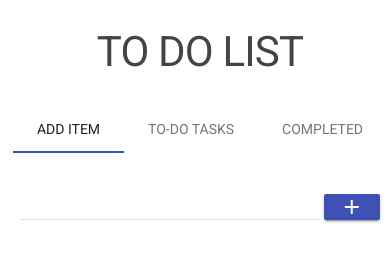
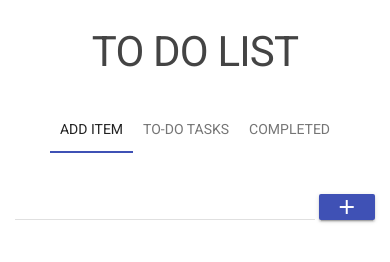
Before and after one commit to dreaoca/c2c2, a plain HTML site: page index.html in a window 390 px wide. Drawn offline with nearby package versions, Linux system fonts and the light colour scheme.

Commit message:
responsive

```diff
--- a/css/style.css
+++ b/css/style.css
@@ -41,7 +41,7 @@ p, li {
 
 div.container {
 	display: block;
-	width: 400px;
+	width: 370px;
 	margin: 0 auto;
 }
 
@@ -72,6 +72,10 @@ ul#completed-tasks.mdl-list {
 	min-width: 50px !important;
 }
 
+.mdl-tabs__tab {
+	padding: 0 10px !important;
+}
+
 ul{
 	margin:0;
 	padding: 0;
```
